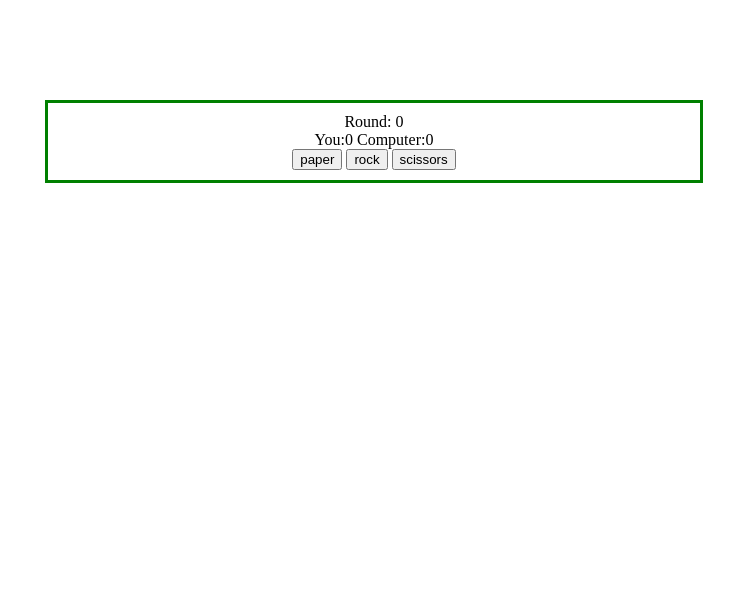
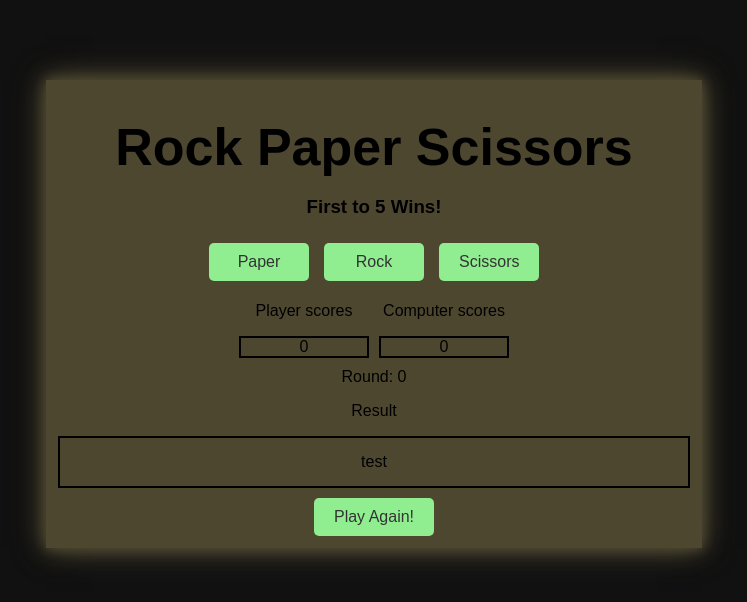
Before and after one commit to Teampris/rock-paper-scissors, a plain HTML site: page index.html in a window 1280 px wide. Shown: the whole page, without its empty margins (266-1013 px from the left). Drawn offline with Linux system fonts and the light colour scheme.

Commit message:
Change styling

```diff
--- a/index.html
+++ b/index.html
@@ -10,10 +10,30 @@
 </head>
 <body>
     <div id="container">
-        <div id="round-count">Round: 0<br>You:0 Computer:0</div>
-        <button id="paper">paper</button>
-        <button id="rock">rock</button>
-        <button id="scissors">scissors</button>
+        <h1>Rock Paper Scissors</h1>
+        <h3>First to 5 Wins!</h3>
+        <div id="buttons">
+            <button id="paper">Paper</button>
+            <button id="rock">Rock</button>
+            <button id="scissors">Scissors</button>
+        </div>
+        <div id="scores">
+            <div class="player-scores">
+                <p>Player scores</p>
+                <div class="player-scores-container">0</div>
+            </div>
+            <div class="computer-scores">
+                <p>Computer scores</p>
+                <div class="computer-scores-container">0</div>
+            </div>
+
+        </div>
+        <div id="round-count">Round: 0</div>
+        <div id="result">
+            <p>Result</p>
+            <div id="result-container">test</div>
+        </div>
+        <button id="play-again-btn">Play Again!</button>
     </div>
 </body>
 </html>
--- a/script.js
+++ b/script.js
@@ -1,7 +1,6 @@
 let playerPoint = 0;
 let computerPoint = 0;
 let roundCount = 0;
-let game = 1;
 
 function getComputerChoice() {
     const random = Math.floor(Math.random() * 3) + 1;
@@ -49,7 +48,7 @@ function playRound(playerSelection, computerSelection) {
 }
 
 function game(){
-    for(let i = 0; i < 5; i++){
+    while(playerPoint < 5 || computerPoint < 5){
         const playerSelection = getPlayerChoice();
         const computerSelection = getComputerChoice();
 
@@ -62,7 +61,14 @@ function game(){
 }
 
 function endGame(){
-    game = 0;
+    function activateButtons() {
+        buttons.forEach((button) => {
+          button.removeEventListener('click', handleButtonClick);
+        });
+        document.querySelector('#play-again-btn').addEventListener('click', handlePlayAgainButtonClick);
+    }
+    activateButtons();
+
     if(playerPoint>computerPoint){
         return "You win";
     } else if (playerPoint==computerPoint){
@@ -72,20 +78,22 @@ function endGame(){
     }
 }
 
-const buttons = document.querySelectorAll('button');
+const buttons = document.querySelectorAll('#buttons > button');
 
 function handleButtonClick(event) {
     const playerChoice = event.target.id;
-    console.log(playRound(playerChoice, getComputerChoice()));
-    document.getElementById('round-count').innerText =
-    `Round: ${++roundCount}
-     You:${playerPoint} Computer:${computerPoint}`;
+    let resultWindow = document.getElementById('result-container');
+    resultWindow.innerText = playRound(playerChoice, getComputerChoice());
 
-     if(playerPoint === 5 || computerPoint === 5) {
+    document.getElementById('round-count').innerText = `Round: ${++roundCount}`;
+    document.getElementsByClassName('player-scores-container')[0].innerText = playerPoint;
+    document.getElementsByClassName('computer-scores-container')[0].innerText = computerPoint;
+
+    if(playerPoint === 5 || computerPoint === 5) {
         let result = endGame();
         document.getElementById('round-count').innerText += `
         ${result}`;
-     }
+    }
 }
 
 buttons.forEach((button) => {
--- a/style.css
+++ b/style.css
@@ -3,11 +3,75 @@ body {
     display: flex;
     justify-content: center;
     align-items: flex-start;
-    margin-top: 100px;
+    margin-top: 80px;
+    background-color: #111;
+    font-family: Arial, sans-serif;
+}
+
+h1 {
+    font-size: 52px;
+    margin-top: 25px;
+    margin-bottom: 15px;
 }
 #container {
     width: 50%;
     border: 3px solid green;
     padding: 10px;
     text-align: center;
+    background: #4D4730;
+    border: 2px solid #4D4730;
+    box-shadow: 0 0 10px #4D4730, 0 0 20px #4D4730, 0 0 30px #4D4730;
 }
+
+
+#scores {
+    display: flex;
+    flex-direction: row;
+    justify-content: center;
+    gap: 10px;
+    flex-wrap:wrap;
+    margin-bottom: 10px;
+}
+#scores > div {
+    width: 130px;
+}
+
+button {
+    font-size: 20px;
+    padding: 5px;
+    background-color: #90EE90;
+    color: #333;
+    border: none;
+    padding: 10px 20px;
+    border-radius: 5px;
+    font-size: 16px;
+    cursor: pointer;
+}
+#buttons {
+    display: flex;
+    gap: 15px;
+    flex-wrap: wrap;
+    justify-content: center;
+    margin-top: 25px;
+    margin-bottom: 5px;
+}
+#buttons > button {
+    width: 100px;
+}
+button::selection{
+    font-size:110px;
+}
+
+.player-scores-container,
+.computer-scores-container {
+    border: black 2px solid;
+}
+
+#result-container {
+    border: black 2px solid;
+    padding: 15px;
+}
+
+#result {
+    margin-bottom: 10px;
+}
```
